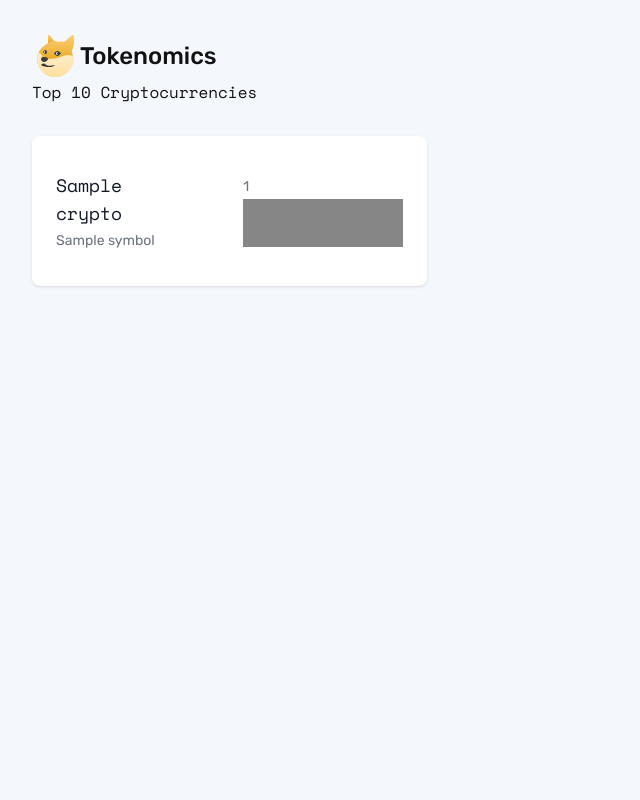
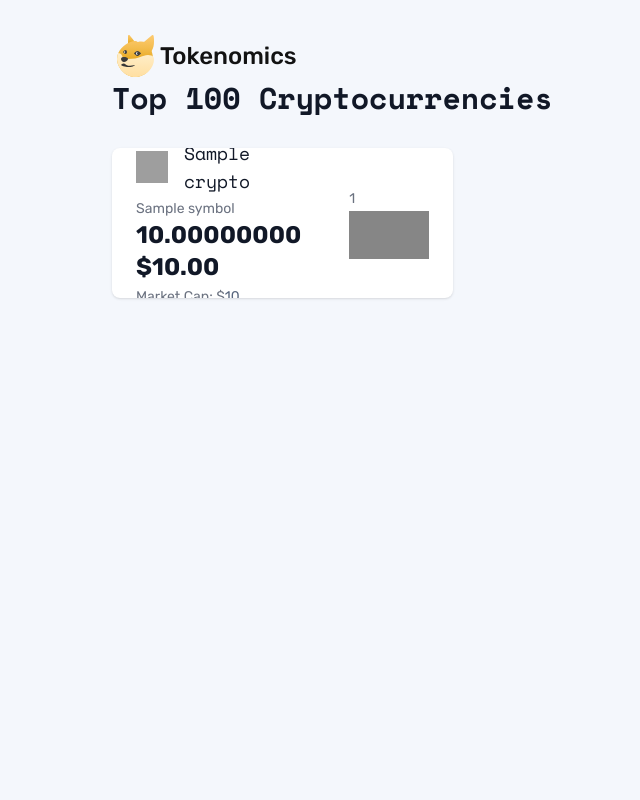
Before and after one commit to miguelcoria94/Tokenomics, a Django app: template main_app/templates/home.html in a window 1280 px wide. Shown: the whole page, without its empty margins (0-640 px from the left). Run offline with Django 4.2, Linux system fonts and the light colour scheme; the template is opened without the code that fills it: most values are stand-ins (such as "Sample title", 1, 10 or a date in 2020); some libraries are stand-ins or nearby versions; grey boxes are pictures that could not be loaded.

Commit message:
added market cap and improved cards

```diff
--- a/main_app/static/css/styles.css
+++ b/main_app/static/css/styles.css
@@ -3,6 +3,7 @@ body {
   min-height: 100vh;
   flex-direction: column;
   background-color: #f4f7fc;
+  padding: 0rem 5rem;
 }
 
 h1,
--- a/main_app/templates/base.html
+++ b/main_app/templates/base.html
@@ -37,4 +37,24 @@ https://cdn.jsdelivr.net/npm/reset-css@5.0.2/reset.min.css
       </nav>
     <main>{% block content %} {% endblock %}</main>
   </body>
+
+  <script defer>
+// Format the market cap to "num.num M/B"
+const marketCapElements = document.querySelectorAll('.market-cap');
+
+function formatMarketCap(num) {
+    if (num < 1e6) {
+        return num.toLocaleString();
+    } else if (num < 1e9) {
+        return (num / 1e6).toFixed(1) + 'M';
+    } else {
+        return (num / 1e9).toFixed(1) + 'B';
+    }
+}
+
+marketCapElements.forEach((el) => {
+    const marketCapValue = parseFloat(el.textContent.trim());
+    el.textContent = formatMarketCap(marketCapValue);
+});
+</script>
 </html>
--- a/main_app/templates/home.html
+++ b/main_app/templates/home.html
@@ -1,5 +1,5 @@
 {% extends 'base.html' %} {% block content %}
-<h1>Top 10 Cryptocurrencies</h1>
+<h1 class="text-3xl font-bold text-gray-900">Top 100 Cryptocurrencies</h1>
 <div class="grid grid-cols-3 gap-4 mt-8">
   {% for crypto in cryptos %}
   <div
@@ -7,8 +7,31 @@
     style="height: 150px"
   >
     <div class="px-4 py-5 sm:px-6">
-      <h3 class="text-lg font-medium text-gray-900">{{ crypto.name }}</h3>
+        <div class="flex items-center">
+            <img src="https://s2.coinmarketcap.com/static/img/coins/64x64/{{ crypto.id }}.png" alt="{{ crypto.name }}" class="h-8 w-8 mr-4" />
+            <h3 class="text-lg font-medium text-gray-900">{{ crypto.name }}</h3>
+        </div>
+
       <p class="mt-1 max-w-2xl text-sm text-gray-500">{{ crypto.symbol }}</p>
+      <h2>
+        <span class="text-2xl font-bold text-gray-900">
+          {{ crypto.quote.BTC.price | floatformat:8 }}
+        </span>
+      </h2>
+
+      <h2>
+        <span class="text-2xl font-bold text-gray-900">
+          ${{ crypto.quote.USD.price | floatformat:2 }}
+        </span>
+      </h2>
+
+
+
+        <p class="mt-1 max-w-2xl text-sm text-gray-500 ">
+            Market Cap: $<span class="market-cap">{{ crypto.quote.USD.market_cap | floatformat:2 }}</span>
+
+        </p>
+      </span>
     </div>
 
     {% if crypto.quote.USD.percent_change_7d < 0 %}
```
Lines whose indentation alone changed are shown as unchanged.
